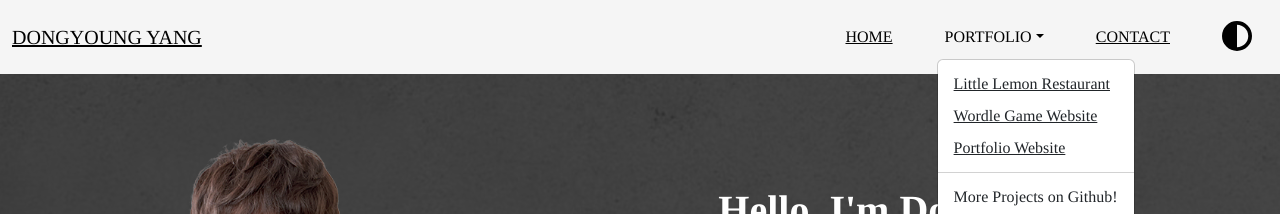
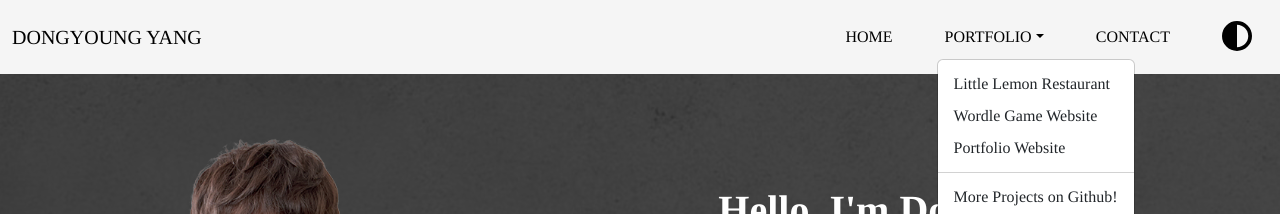
Before and after one commit to ArmsTina/portfolio_website, a React (Create React App) app: page / in a window 1280 px wide. Both pictures are taken after a click on the button "PORTFOLIO". Shown: the top 214 px of the page. Built offline with nearby package versions, Linux system fonts and the light colour scheme.

Commit message:
Link Updated

```diff
--- a/src/components/Header.js
+++ b/src/components/Header.js
@@ -13,8 +13,8 @@ function Header({ darkMode, toggleDarkMode }) {
     <div className={`header ${darkMode ? "dark-mode" : "light-mode"}`}>
       <Navbar expand="lg">
         <Container fluid>
-          <Navbar.Brand className="me-auto">
-            <Link to="/">DONGYOUNG YANG</Link>
+          <Navbar.Brand as={Link} to="/" className="me-auto">
+            DONGYOUNG YANG
           </Navbar.Brand>
 
           <div className="d-flex align-items-center order-md-1 order-lg-2">
@@ -32,16 +32,18 @@ function Header({ darkMode, toggleDarkMode }) {
             className="order-md-2 order-lg-1"
           >
             <Nav className="ms-auto">
-              <Nav.Link><Link to="/">HOME</Link></Nav.Link>
+              <Nav.Link as={Link} to="/">
+                HOME
+              </Nav.Link>
               <NavDropdown title="PORTFOLIO" id="basic-nav-dropdown">
-                <NavDropdown.Item>
-                  <Link to="/portfolio1">Little Lemon Restaurant</Link>
+                <NavDropdown.Item as={Link} to="/portfolio1">
+                  Little Lemon Restaurant
                 </NavDropdown.Item>
-                <NavDropdown.Item>
-                  <Link to="/portfolio2" >Wordle Game Website</Link>
+                <NavDropdown.Item as={Link} to="/portfolio2">
+                  Wordle Game Website
                 </NavDropdown.Item>
-                <NavDropdown.Item>
-                  <Link to="/portfolio3">Portfolio Website</Link>
+                <NavDropdown.Item as={Link} to="/portfolio3">
+                  Portfolio Website
                 </NavDropdown.Item>
                 <NavDropdown.Divider />
                 <NavDropdown.Item
@@ -52,7 +54,9 @@ function Header({ darkMode, toggleDarkMode }) {
                   More Projects on Github!
                 </NavDropdown.Item>
               </NavDropdown>
-              <Nav.Link><Link to="/contact">CONTACT</Link></Nav.Link>
+              <Nav.Link as={Link} to="/contact">
+                CONTACT
+              </Nav.Link>
             </Nav>
           </Navbar.Collapse>
         </Container>
--- a/src/scss/Header.css
+++ b/src/scss/Header.css
@@ -1,3 +1,7 @@
+.header a {
+  text-decoration: none;
+}
+
 .navbar-nav .nav-link:hover {
   opacity: 0.8;
 }
--- a/src/scss/Header.scss
+++ b/src/scss/Header.scss
@@ -1,3 +1,9 @@
+.header {
+  a {
+    text-decoration: none;
+  }
+}
+
 .navbar-nav .nav-link:hover {
   opacity: 0.8;
 }
```
Also changed, not shown: 1 other file (tests, documents, lock files or other folders).
